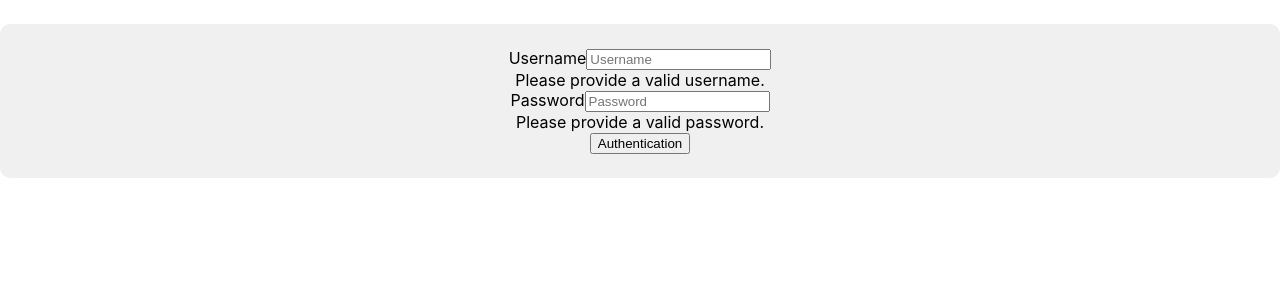
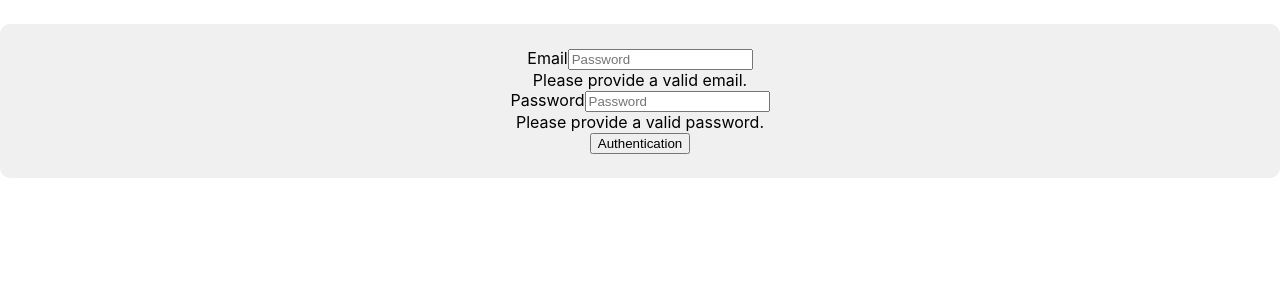
Before and after one commit to mrrys00/dziki-z-afryki-frontend, a React (Create React App) app: page /authentication in a window 1280 px wide. Shown: the top 300 px of the page. Built offline with nearby package versions, Linux system fonts and the light colour scheme; the HTML template or start-up script is replaced by a standard one.

Commit message:
*fix functionnality

```diff
--- a/src/App.tsx
+++ b/src/App.tsx
@@ -4,7 +4,8 @@ import './App.css'
 
 import {
     Routes,
-    Route
+    Route,
+    Navigate
 } from 'react-router-dom'
 
 import { AuthenticationPage } from './Components/Authentication/Authentication'
@@ -13,18 +14,23 @@ import { RequireNotAuth } from './Components/Auth/RequireNotAuth'
 import Home from './Components/Home/Home'
 
 import axios from 'axios'
+import { ROUTE_AUTHENTICATION, ROUTE_HOME, ROUTE_REGISTER } from './Constants/Routes.d'
 axios.defaults.baseURL = 'http://localhost:8080/'
 
 const App: React.FC = () => {
     return (
         <div className="App">
             <Routes>
+                <Route path="/" element={<Navigate to={ROUTE_AUTHENTICATION} replace={true} />}>
+                </Route>
+
+                {/* TO DO Home */}
+                <Route path={ROUTE_HOME} element={<Home />} />
+
                 <Route element={<RequireNotAuth />}>
-                    <Route path="/authentication" element={<AuthenticationPage />} />
-                    <Route path="/register" element={<RegisterPage />} />
+                    <Route path={ROUTE_AUTHENTICATION} element={<AuthenticationPage />} />
+                    <Route path={ROUTE_REGISTER} element={<RegisterPage />} />
                 </Route>
-                {/* TO DO Home */}
-                <Route path="/home" element={<Home />} />
 
                 {/* TO DO NotFound */}
                 {/* <Route path="*" element={<NotFound />} /> */}
--- a/src/Components/Auth/RequireAuthStudent.tsx
+++ b/src/Components/Auth/RequireAuthStudent.tsx
@@ -1,7 +1,7 @@
 import React, { Component, useEffect } from 'react'
 import { Navigate, Outlet, useLocation } from 'react-router-dom'
 import { ROLE_STUDENT } from '../../Constants/Auth.d'
-import { PATH_AUTH_AUTHENTICATION } from '../../Constants/Paths.d'
+import { ROUTE_AUTHENTICATION } from '../../Constants/Routes.d'
 import { useAuth } from './AuthProvider'
 import Loading from './Loading'
 
@@ -15,7 +15,7 @@ export const RequireAuthStudent = (): JSX.Element => {
 
     if (!auth.user?.role.includes(ROLE_STUDENT)) {
         auth.signout()
-        return <Navigate to={ PATH_AUTH_AUTHENTICATION } state={{ from: location }} />
+        return <Navigate to={ ROUTE_AUTHENTICATION } state={{ from: location }} />
     }
 
     return <Outlet />
--- a/src/Components/Auth/RequireAuthTeacher.tsx
+++ b/src/Components/Auth/RequireAuthTeacher.tsx
@@ -1,7 +1,7 @@
 import React, { Component, useEffect } from 'react'
 import { Navigate, Outlet, useLocation } from 'react-router-dom'
 import { ROLE_TEACHER } from '../../Constants/Auth.d'
-import { PATH_AUTH_AUTHENTICATION } from '../../Constants/Paths.d'
+import { ROUTE_AUTHENTICATION } from '../../Constants/Routes.d'
 import { useAuth } from './AuthProvider'
 import Loading from './Loading'
 
@@ -15,7 +15,7 @@ export const RequireAuthTeacher = (): JSX.Element | React.FC | React.ReactElemen
 
     if (!(auth.user?.role.includes(ROLE_TEACHER))) {
         auth.signout()
-        return <Navigate to={ PATH_AUTH_AUTHENTICATION } state={{ from: location }} />
+        return <Navigate to={ ROUTE_AUTHENTICATION } state={{ from: location }} />
     }
 
     return <Outlet />
--- a/src/Components/Authentication/Authentication.tsx
+++ b/src/Components/Authentication/Authentication.tsx
@@ -12,12 +12,12 @@ const AuthenticationPage: React.FC = () => {
     const [showAlert, setShowAlert] = useState(false)
     const [alertMess, setAlertMess] = useState('')
     const [input, setInput] = useState<UserInputAuthentication>(() => ({
-        username: '',
+        email: '',
         password: ''
     }))
 
     // const [inputValidator, setInputValidator] = useState<Record<string, boolean>>(() => ({
-    //     username: true,
+    //     email: true,
     //     password: true
     // }))
 
@@ -28,15 +28,13 @@ const AuthenticationPage: React.FC = () => {
     const state = location.state as { from: Location }
     const from = state ? state.from.pathname : '/'
 
-    async function loginUser (): Promise<any> {
-        return await axios({
+    const loginUser = async () => await axios({
         url: PATH_AUTH_AUTHENTICATION,
         method: 'post',
         data: input
     }).catch(error => {
         return error
     })
-    }
 
     async function handleSubmit (): Promise<void> {
         // const validator = {
@@ -66,17 +64,17 @@ const AuthenticationPage: React.FC = () => {
                 <Form>
                     <Row className="mb-3">
                         <Form.Group as={Col} md="6" controlId="validationCustom03">
-                            <Form.Label>Username</Form.Label>
+                            <Form.Label>Email</Form.Label>
                             <Form.Control
                                 type="text"
-                                placeholder="Username"
+                                placeholder="Password"
                                 required
-                                value={input.username}
+                                value={input.email}
                                 // isInvalid={!inputValidator.username}
-                                onChange={(val) => { setInput((s) => ({ ...s, username: val.target.value })) }}
+                                onChange={(val) => { setInput((s) => ({ ...s, email: val.target.value })) }}
                             />
                             <Form.Control.Feedback type="invalid">
-                                Please provide a valid username.
+                                Please provide a valid email.
                             </Form.Control.Feedback>
                         </Form.Group>
                         <Form.Group as={Col} md="6" controlId="validationCustom04">
--- a/src/Constants/Paths.d.tsx
+++ b/src/Constants/Paths.d.tsx
@@ -1,6 +1,6 @@
 export const PATH_HEALTH = '/health'
 
-export const PATH_AUTH_AUTHENTICATION = '/auth/authentication'
+export const PATH_AUTH_AUTHENTICATION = '/auth/authenticate'
 export const PATH_AUTH_REGISTER = '/auth/register'
 
 export enum PATHS {
--- /dev/null
+++ b/src/Constants/Routes.d.tsx
@@ -0,0 +1,3 @@
+export const ROUTE_AUTHENTICATION = '/authentication'
+export const ROUTE_REGISTER = '/register'
+export const ROUTE_HOME = '/home'
--- a/src/Types/Types.d.ts
+++ b/src/Types/Types.d.ts
@@ -9,7 +9,7 @@ export interface UserInputRegister {
 }
 
 export interface UserInputAuthentication {
-    username: string
+    email: string
     password: string
 }
 
```
Lines whose indentation alone changed are shown as unchanged.
